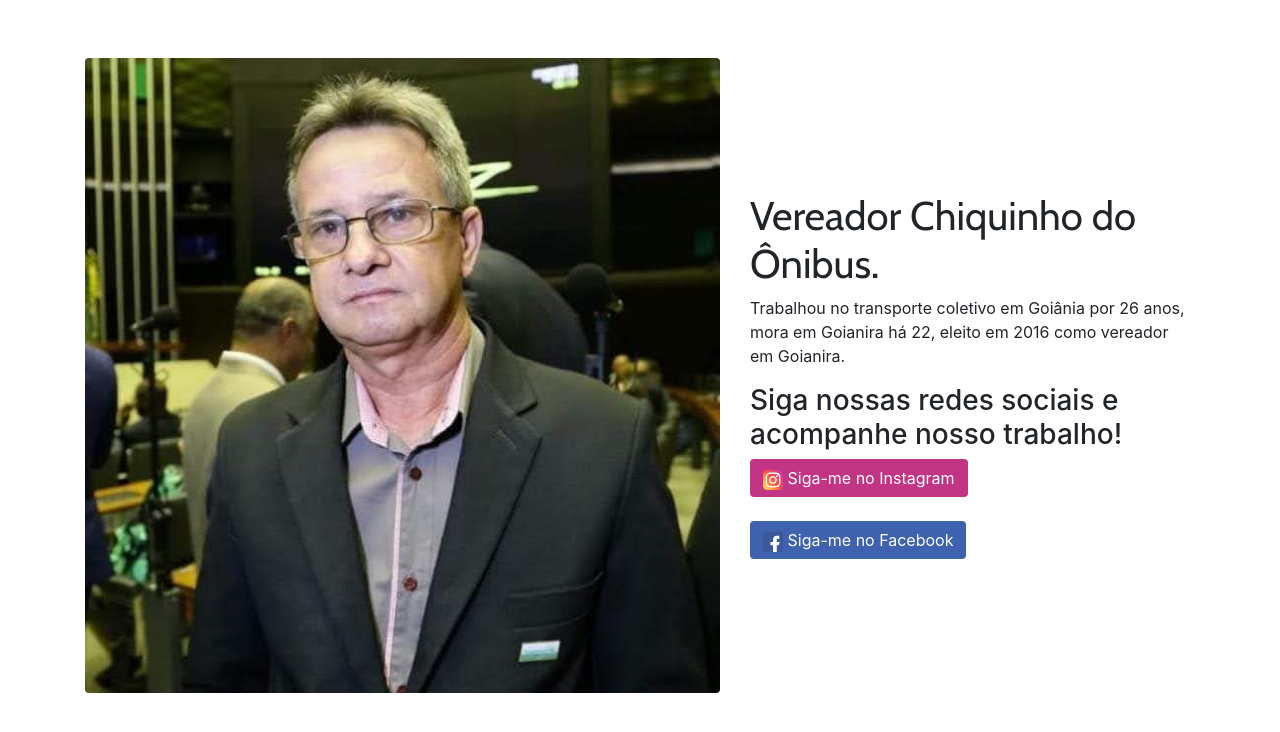
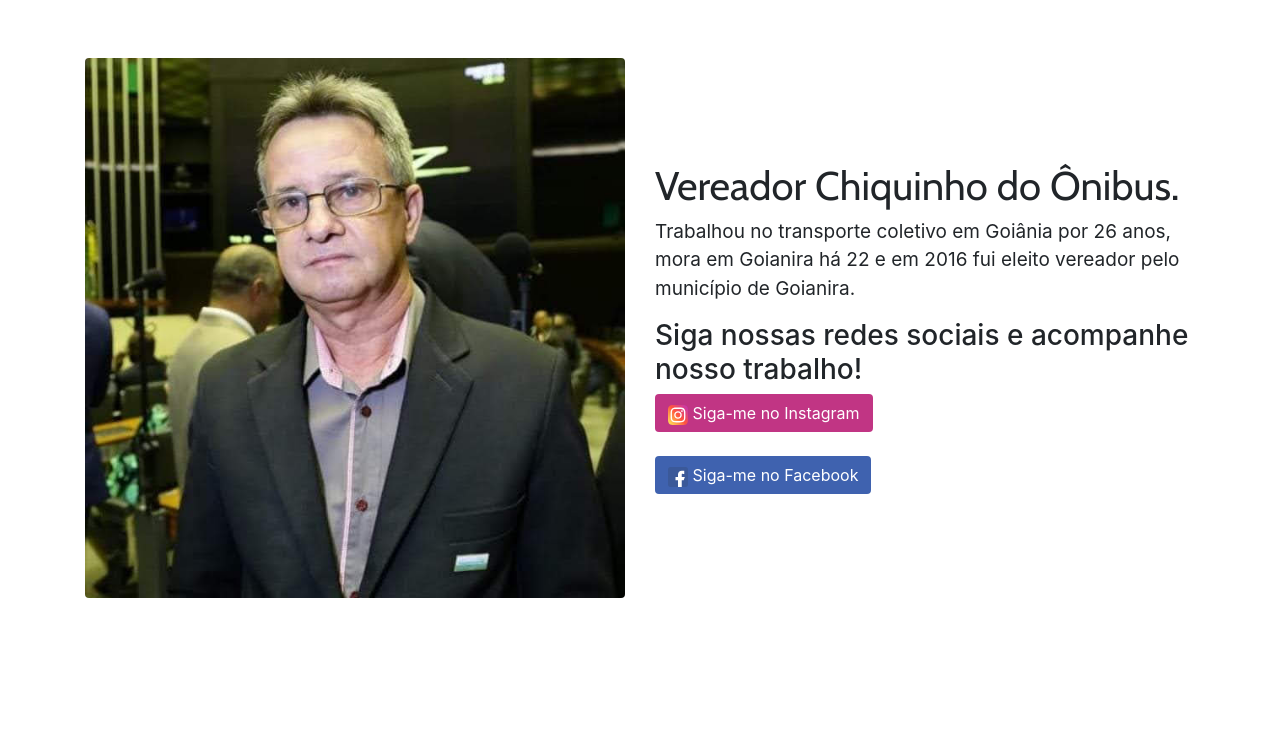
Before and after one commit to Huakson/bootstrap-personal-template, a website: page index.html in a window 1280 px wide. Drawn offline with nearby package versions, Linux system fonts and the light colour scheme.

Commit message:
Atualizações

```diff
--- a/css/css.css
+++ b/css/css.css
@@ -5,6 +5,10 @@
  */
 body {
   padding-top: 10px;
+}
+
+.font-size{
+  font-size: 19px;
 }
 
 .title {
--- a/index.html
+++ b/index.html
@@ -24,14 +24,13 @@
 
     <!-- Heading Row -->
     <div class="row align-items-center my-5">
-      <div class="col-lg-7">
+      <div class="col-lg-6">
         <img class="img-fluid rounded mb-4 mb-lg-0" src="./static/img/chiquinho.jpeg" alt="">
       </div>
       <!-- /.col-lg-8 -->
-      <div class="col-lg-5">
+      <div class="col-lg-6">
         <h1 class="font-weight-light title">Vereador Chiquinho do Ônibus.</h1>
-        <p>Trabalhou no transporte coletivo em Goiânia por 26 anos, mora em Goianira há 22, eleito em 2016 como vereador
-          em Goianira.</p>
+        <p class="font-size">Trabalhou no transporte coletivo em Goiânia por 26 anos, mora em Goianira há 22 e em 2016 fui eleito vereador pelo município de Goianira.</p>
         <h3>Siga nossas redes sociais e acompanhe nosso trabalho!</h3>
         <a href="https://instagram.com/go.chiquinho" class="btn btn-insta"> <img src="./static/img/instagram.svg"
             style="height: 20px;" class="img-fluid" alt="Responsive image"> Siga-me no Instagram</a>
```
